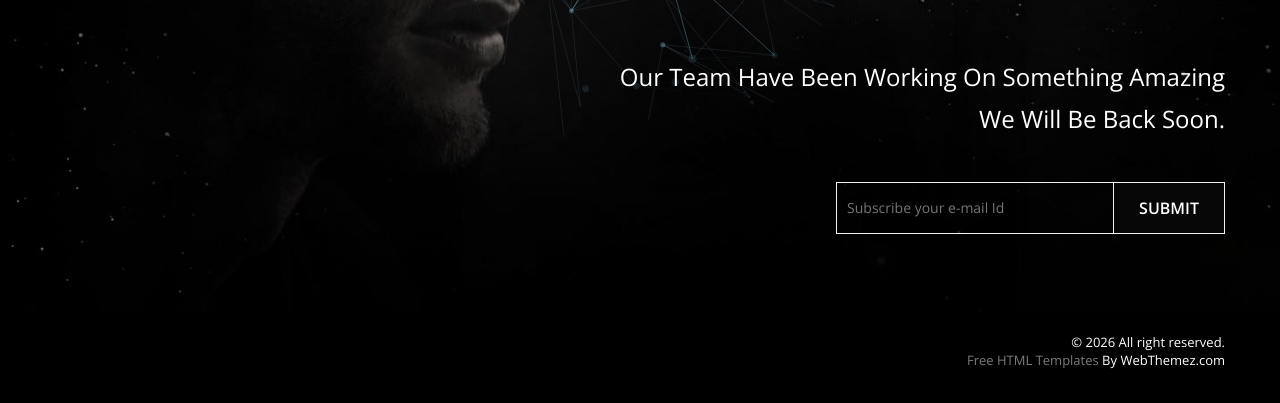
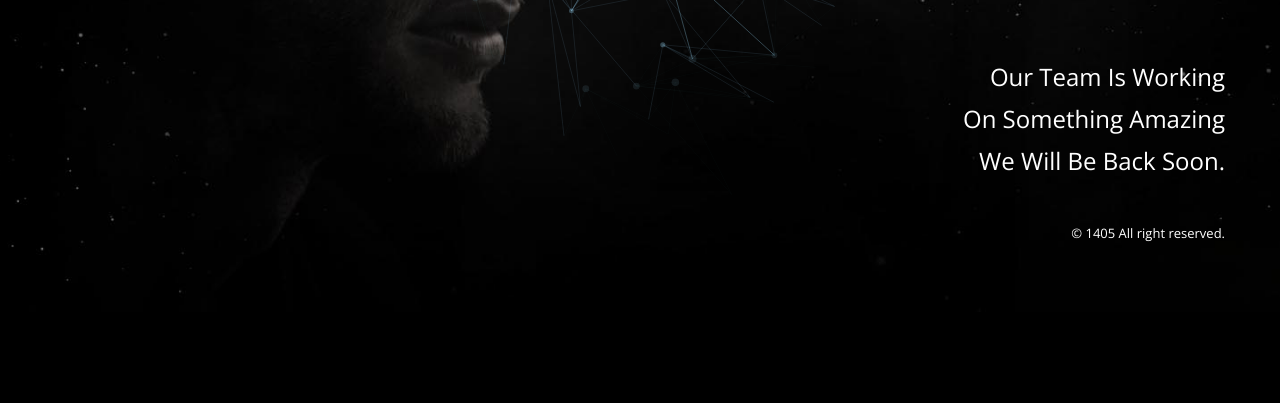
Before and after one commit to Tomaz2077/1405-under-construction-2, a plain HTML site: page index.html in a window 1280 px wide. Shown: the part 488-891 px from the top of the page. After the commit the page ends 800 px from the top, so only its background shows below. Drawn offline with nearby package versions, Linux system fonts and the light colour scheme.

Commit message:
2nd commit

```diff
--- a/index.html
+++ b/index.html
@@ -5,8 +5,8 @@
 		<meta http-equiv="X-UA-Compatible" content="IE=edge">
 		<meta name="viewport" content="width=device-width, initial-scale=1">
 		<meta name="Author" content="WebThemez">
-		<title>Black Coming Soon Responsive Template</title>
-		<meta name="description" content="Examples for creative website header animations using Canvas and JavaScript" />
+		<title>1405 Shop Coming Soon</title>
+		<meta name="description" content="Premium streetwear. Discover bold hoodies, tees, and limited drops designed for independent minds." />
 		<meta name="keywords" content="header, canvas, animated, creative, inspiration, javascript" />
 		<meta name="author" content="Codrops" />
 		<link rel="shortcut icon" href="../favicon.ico">
@@ -34,22 +34,9 @@
 
 </div>
 <div class="bottom-wrapper wrapper">
-<h2 class="intro">Our Team have been working on something Amazing <br/>We will be back soon.</h2>
-<div id="subscribe">
-	<form method="POST" action="subscribe.php">
-		<p class="subscribe-input"><input type="text" name="Email" size="20" value="" placeholder="Subscribe your e-mail Id"><input type="submit" value="Submit" name="Submit"></p>
-	</form>
+<h2 class="intro">Our Team is working <br/>on something Amazing <br/>We will be back soon.</h2>
 
-	<div id="socialIcons">
-		<ul>
-			<li><a href="" title="Twitter" class="twitterIcon"></a></li>
-			<li><a href="" title="facebook" class="facebookIcon"></a></li>
-			<li><a href="" title="linkedIn" class="linkedInIcon"></a></li>
-			<li><a href="" title="Pintrest" class="pintrestIcon"></a></li>
-		</ul>
-	</div>
-</div>
-<span class="tempBy">&copy; 2026 All right reserved. <br/><a href="https://webthemez.com/tag/free" target="_blank">Free HTML Templates</a> By WebThemez.com</span>
+<span class="tempBy">&copy; 1405 All right reserved. </span>
 </div>
 </div>
 
@@ -61,7 +48,6 @@
 
 <!--Scripts-->
 <script type="text/javascript" src="js/jquery-1.9.1.min.js"></script>
-<script type="text/javascript" src="js/Backstretch.js"></script>
 <script type="text/javascript" src="js/jquery.countdown.js"></script>
 <script type="text/javascript" src="js/global.js"></script>
 
```
